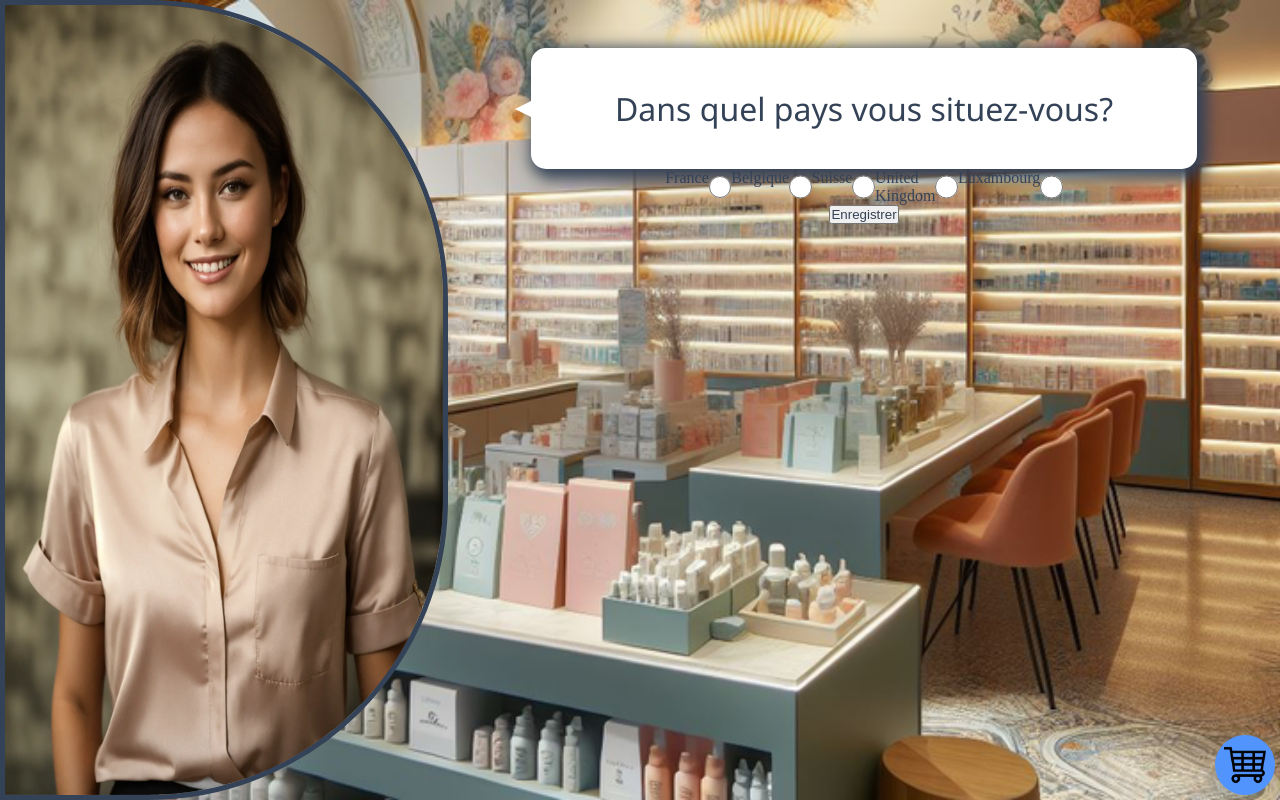
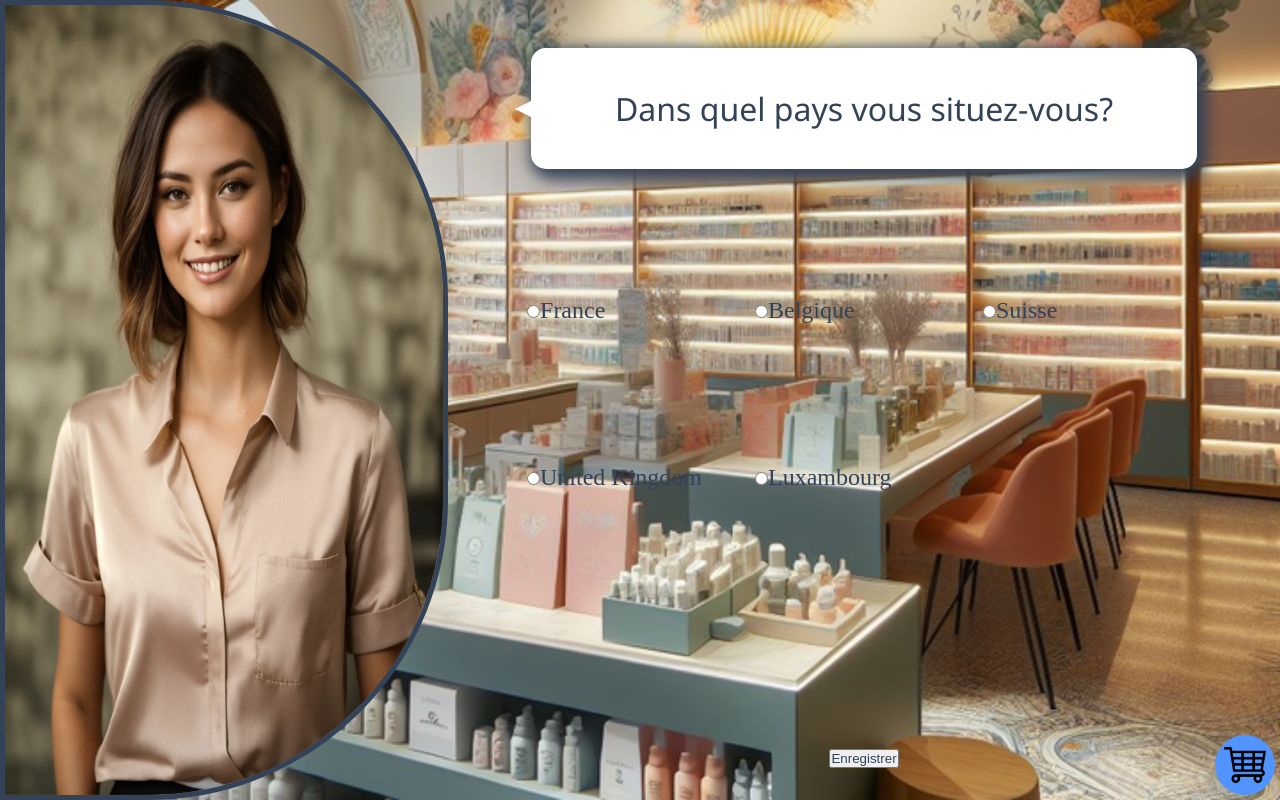
Before and after one commit to NemoOnTheNet/LorealSalesRepresentative, a React (Vite) app in the folder frontend/: page /homepage in a window 1280 px wide. Built offline with nearby package versions, Linux system fonts and the light colour scheme.

Commit message:
formulaire

```diff
--- a/frontend/src/components/Answers/Answers.jsx
+++ b/frontend/src/components/Answers/Answers.jsx
@@ -67,7 +67,7 @@ function Answers({ numQuestion }) {
         {numQuestion === 0
           ? paysList.map((pays) => (
               <>
-                <label htmlFor={pays.name}> {pays.name}</label>
+                <label htmlFor={pays.name}>
                   <input
                     name="pays"
                     value={pays.name}
@@ -76,6 +76,8 @@ function Answers({ numQuestion }) {
                     key={pays.name}
                     className="answers__product"
                   />
+                  {pays.name}
+                </label>
               </>
             ))
           : ""}
--- a/frontend/src/components/Answers/Answers.scss
+++ b/frontend/src/components/Answers/Answers.scss
@@ -1,13 +1,4 @@
 @import "../../Variables.scss";
-
-.answers__product {
-  display: flex;
-  flex-direction: column-reverse;
-  border: 1px solid $grey;
-  background-color: $lightBlue;
-  align-items: center;
-  width: 30%;
-}
 
 .answers__list {
   display: flex;
@@ -20,13 +11,22 @@
   justify-content: center;
 }
 
-.answersForms {
-  height: 100%;
-  width: 100%;
+#answersForm {
+  height: 45%;
+  width: 90%;
+  display: flex;
+  justify-content: center;
+  align-self: center;
+
 }
 
 .paysForms {
   height: 100%;
-  width: 100%;
-  display: flex;
+  width: 90%;
+  display: grid;
+  grid-template-columns: repeat(3, 1fr);
+  grid-template-rows: repeat(2, 1fr);
+  grid-column-gap: 10px;
+  grid-row-gap: 10px;
+  font-size: 1.5em;
 }
--- a/frontend/src/pages/Homepage/Homepage.scss
+++ b/frontend/src/pages/Homepage/Homepage.scss
@@ -3,8 +3,9 @@
 .homepage__main {
     margin-top: 3rem;
     width: 100%;
-    height: 100%;
+    height: 90vh;
     display: flex;
     flex-direction: column;
     align-items: center;
+    justify-content: space-between;
 }
```
Lines whose indentation alone changed are shown as unchanged.
